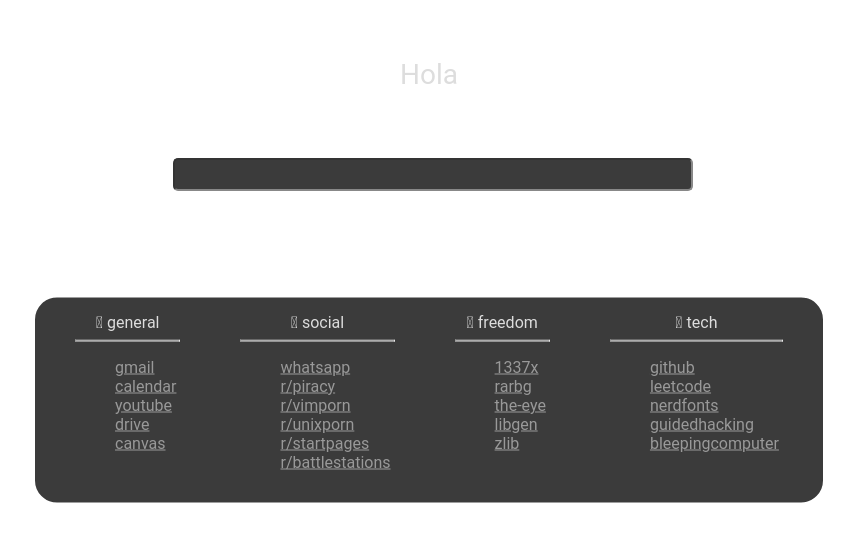
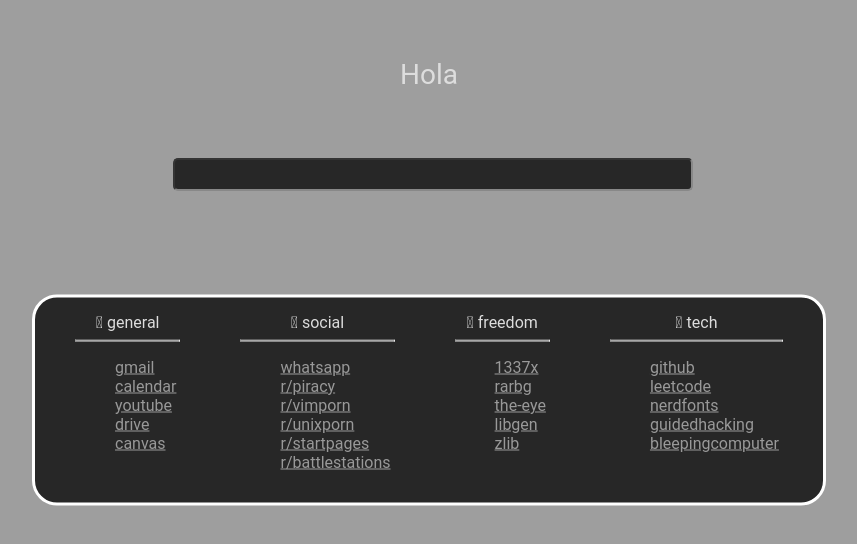
Before and after one commit to Xavier-PDL/startpage, a plain HTML site: page index.html in a window 1280 px wide. Shown: the whole page, without its empty margins (211-1068 px from the left). Drawn offline with Linux system fonts and the light colour scheme; the site is published under a folder, as on GitHub Pages, so addresses that start at the root find nothing; a web font is replaced by a local one.

Commit message:
Fix background image path

```diff
--- a/static/style.css
+++ b/static/style.css
@@ -13,7 +13,7 @@
     color: #ddd;
     /*background-color: #333;*/
     background-size: cover;
-    background-image: url("/static/imgs/wallpaper-gate.png");
+    background-image: url("imgs/wallpaper-gate.png");
 }
 
 a,
```
